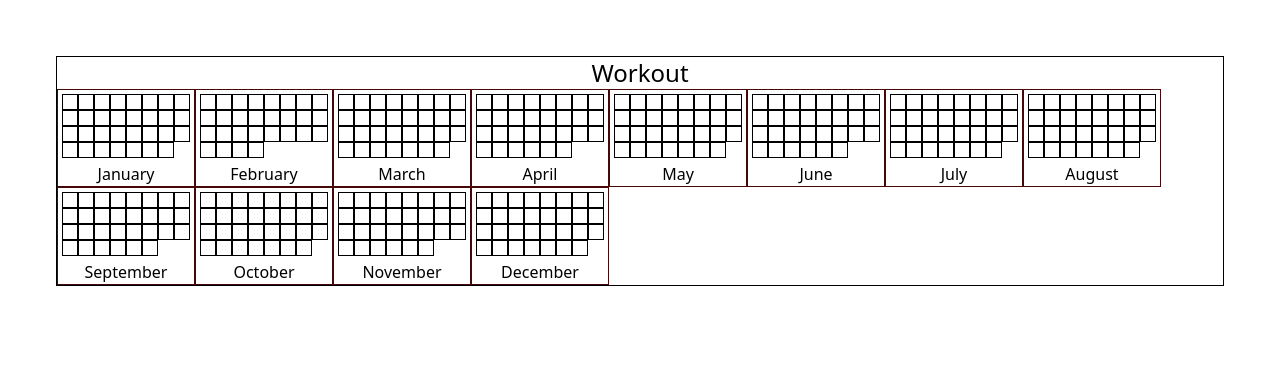
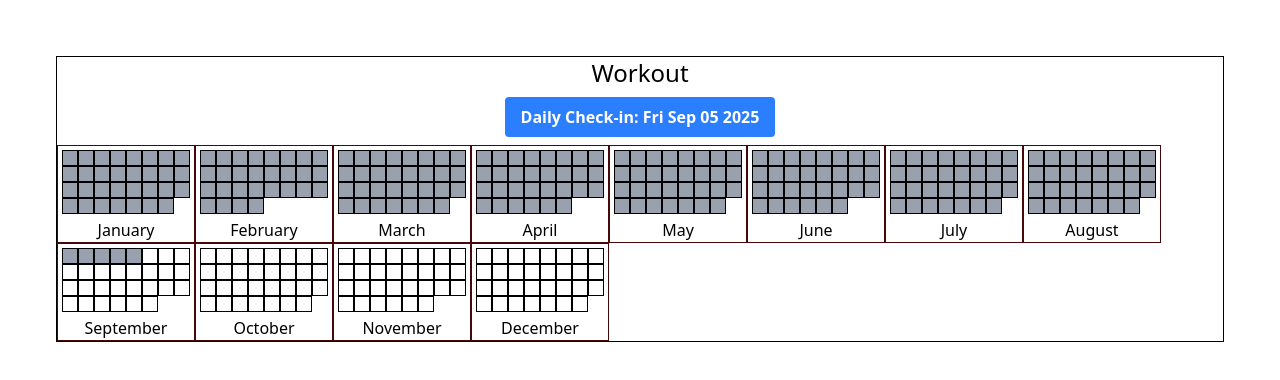
Before and after one commit to ConfidentProgrammer/habit-heatmap, a React (Vite) app: page / in a window 1280 px wide. Shown: the top 380 px of the page. Built offline with nearby package versions, Linux system fonts and the light colour scheme.

Commit message:
single button checkin

```diff
--- a/src/components/Day.tsx
+++ b/src/components/Day.tsx
@@ -2,15 +2,13 @@ import React from 'react';
 
 interface IDayProps {
   date: Date;
-  toggleDay: (date: Date) => void;
   isDone: boolean;
 }
-function Day({ date, toggleDay, isDone }: IDayProps) {
+function Day({ date, isDone }: IDayProps) {
   console.log('day rendered');
   return (
     <div
-      className={`border-1 border-solid w-4 h-4 ${isDone ? 'bg-green-600' : ''}`}
-      onClick={() => toggleDay(date)}
+      className={`border-1 border-solid w-4 h-4 ${isDone ? 'bg-green-600' : date < new Date() ? 'bg-gray-400' : ''}`}
     ></div>
   );
 }
--- a/src/components/Habit.tsx
+++ b/src/components/Habit.tsx
@@ -13,6 +13,8 @@ const Habit = () => {
     name: 'Workout',
     progress: {},
   });
+
+  const todaysDate = new Date();
 
   const toggleDay = useCallback((date: Date) => {
     const dateString = date.toDateString();
@@ -32,7 +34,13 @@ const Habit = () => {
   return (
     <div className="m-6 border-1">
       <p className="text-2xl">{progress.name}</p>
-      <Year toggleDay={toggleDay} progress={progress.progress} />
+      <button
+        className="bg-blue-500 hover:bg-blue-700 text-white font-bold py-2 px-4 rounded m-2"
+        onClick={() => toggleDay(todaysDate)}
+      >
+        Daily Check-in: {todaysDate.toDateString()}
+      </button>
+      <Year progress={progress.progress} />
     </div>
   );
 };
--- a/src/components/Month.tsx
+++ b/src/components/Month.tsx
@@ -2,11 +2,10 @@ import { generateDate, isLeapYear, type IMonth } from '../utils/utils';
 import Day from './Day';
 interface MonthProps {
   month: IMonth;
-  toggleDay: (date: Date) => void;
   progress: Record<string, boolean>;
 }
 
-function Month({ month, toggleDay, progress }: MonthProps) {
+function Month({ month, progress }: MonthProps) {
   const year = new Date().getFullYear();
   const isLeap = isLeapYear(year);
 
@@ -19,7 +18,6 @@ function Month({ month, toggleDay, progress }: MonthProps) {
           <Day
             key={generatedDate.getTime()}
             date={generatedDate}
-            toggleDay={toggleDay}
             isDone={progress[generatedDate.toDateString()] ?? false}
           />
         );
--- a/src/components/Year.tsx
+++ b/src/components/Year.tsx
@@ -3,17 +3,16 @@ import { monthMap } from '../utils/utils';
 import Month from './Month';
 
 interface IYearProps {
-  toggleDay: (date: Date) => void;
   progress: Record<string, boolean>;
 }
 
-function Year({ toggleDay, progress }: IYearProps) {
+function Year({ progress }: IYearProps) {
   return (
     <div className="flex flex-wrap">
       {monthMap.map((month) => {
         return (
           <div className="border-1 border-red-950" key={month.index}>
-            <Month month={month} toggleDay={toggleDay} progress={progress} />
+            <Month month={month} progress={progress} />
             {month.name}
           </div>
         );
```
